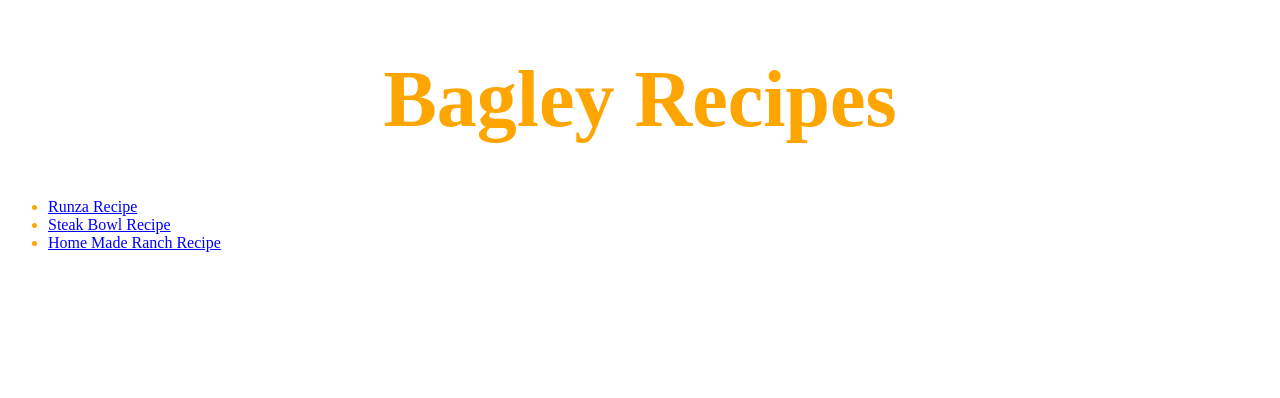
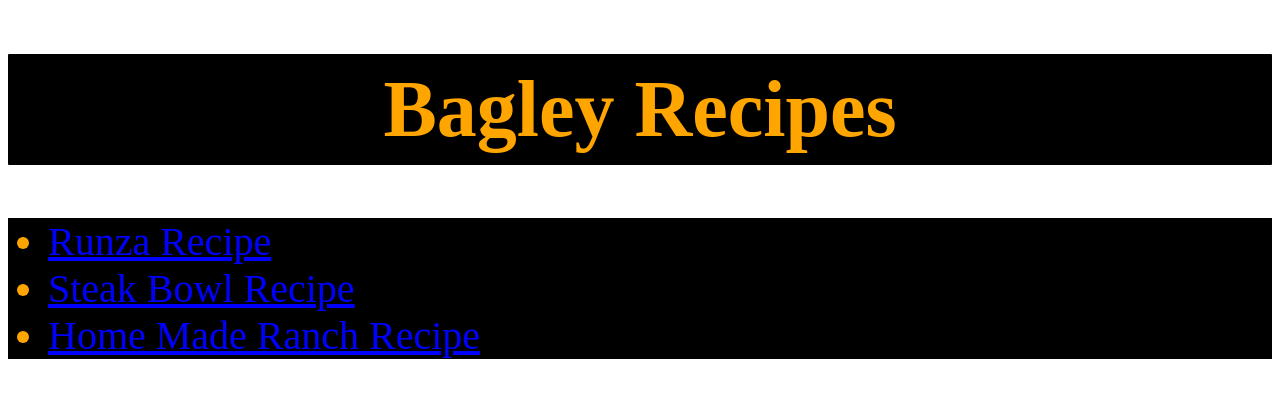
Before and after one commit to Sir-Bagels/odin-recipes, a plain HTML site: page index.html in a window 1280 px wide. Drawn offline with Linux system fonts and the light colour scheme.

Commit message:
add css style

```diff
--- a/styles.css
+++ b/styles.css
@@ -1,15 +1,22 @@
 /* Css style for html.index */
 
 .body1{
-    background-color: white;
+    background-color: White;
 }
 .head1{
+    border: 2px solid black;
+    background-color: black;
+    position: relative;
+    border-radius: 1px;
+    border-width: 10px;
     color: orange;
     text-align: center;
     font-size: 80px;
 }
 .ul1{
     color: orange;
+    background-color: black;
+    font-size: 40px;
 }
 a:link{
     color: blue;
```
